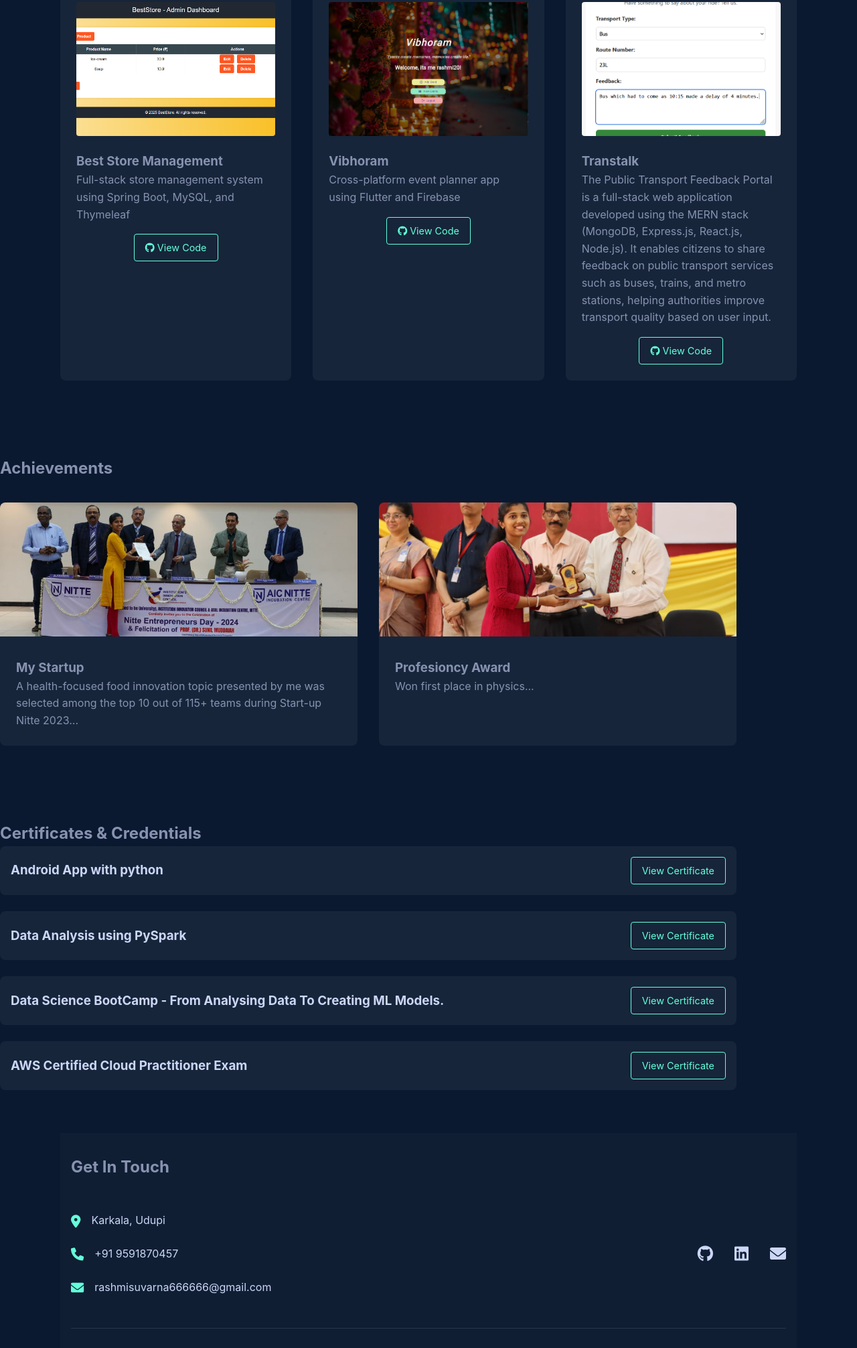
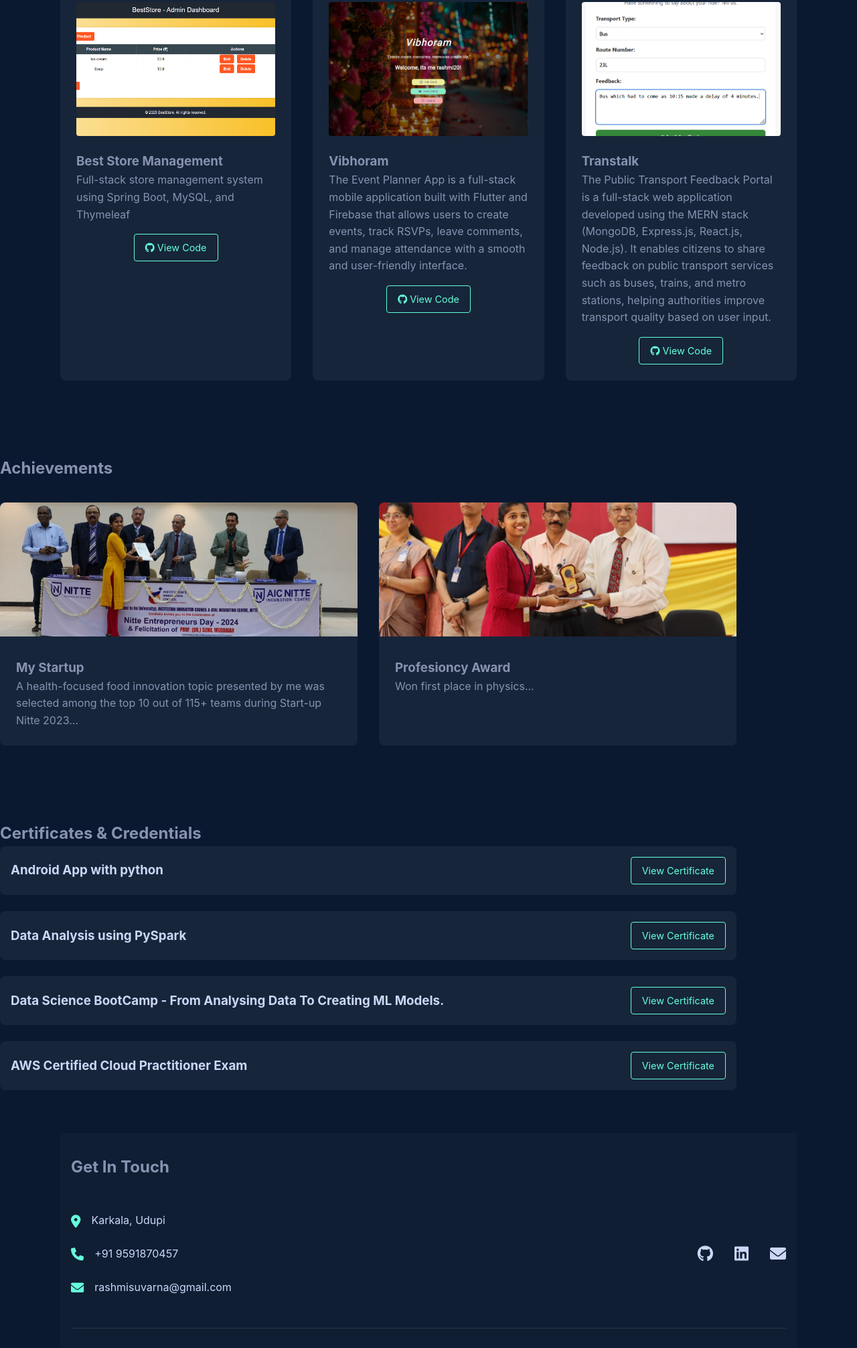
Before and after one commit to vvnserrao/Rashmi-Suvarna, a plain HTML site: page index.html in a window 1280 px wide. Shown: the part 1620-3632 px from the top of the page at 67% size. Drawn offline with Linux system fonts and the light colour scheme.

Commit message:
first commit

```diff
--- a/index.html
+++ b/index.html
@@ -111,7 +111,8 @@
             <div class="project-card">
                 <img src="./Photos/Vibhoram.png" alt="Vibhoram">
                 <h3>Vibhoram</h3>
-                <p>Cross-platform event planner app using Flutter and Firebase</p>
+                <p>The Event Planner App is a full-stack mobile application built with Flutter and Firebase that allows users to create events, track RSVPs, leave comments, and manage attendance with a smooth and user-friendly interface.</p>
+
                 <div class="project-links">
                     <a href="#" class="github-link"><i class="fab fa-github"></i> View Code</a>
                 </div>
@@ -185,13 +186,13 @@
                 </div>
                 <div class="contact-item">
                     <i class="fas fa-envelope"></i>
-                    <p>rashmisuvarna666666@gmail.com</p>
+                    <p>rashmisuvarna@gmail.com</p>
                 </div>
             </div>
             <div class="social-links">
-                <a href="https://github.com/Rashmi2003"><i class="fab fa-github"></i></a>
-                <a href="https://linkedin.com/in/Rashmii-suvarna"><i class="fab fa-linkedin"></i></a>
-                <a href="mailto:rashmisuvarna666666@gmail.com"><i class="fas fa-envelope"></i></a>
+                <a href="https://github.com/Rashmii-suvarna"><i class="fab fa-github"></i></a>
+                <a href="https://linkedin.com/in/Rashmi2003"><i class="fab fa-linkedin"></i></a>
+                <a href="mailto:rashmisuvarna@gmail.com"><i class="fas fa-envelope"></i></a>
             </div>
         </div>
         <div class="footer-bottom">
```
